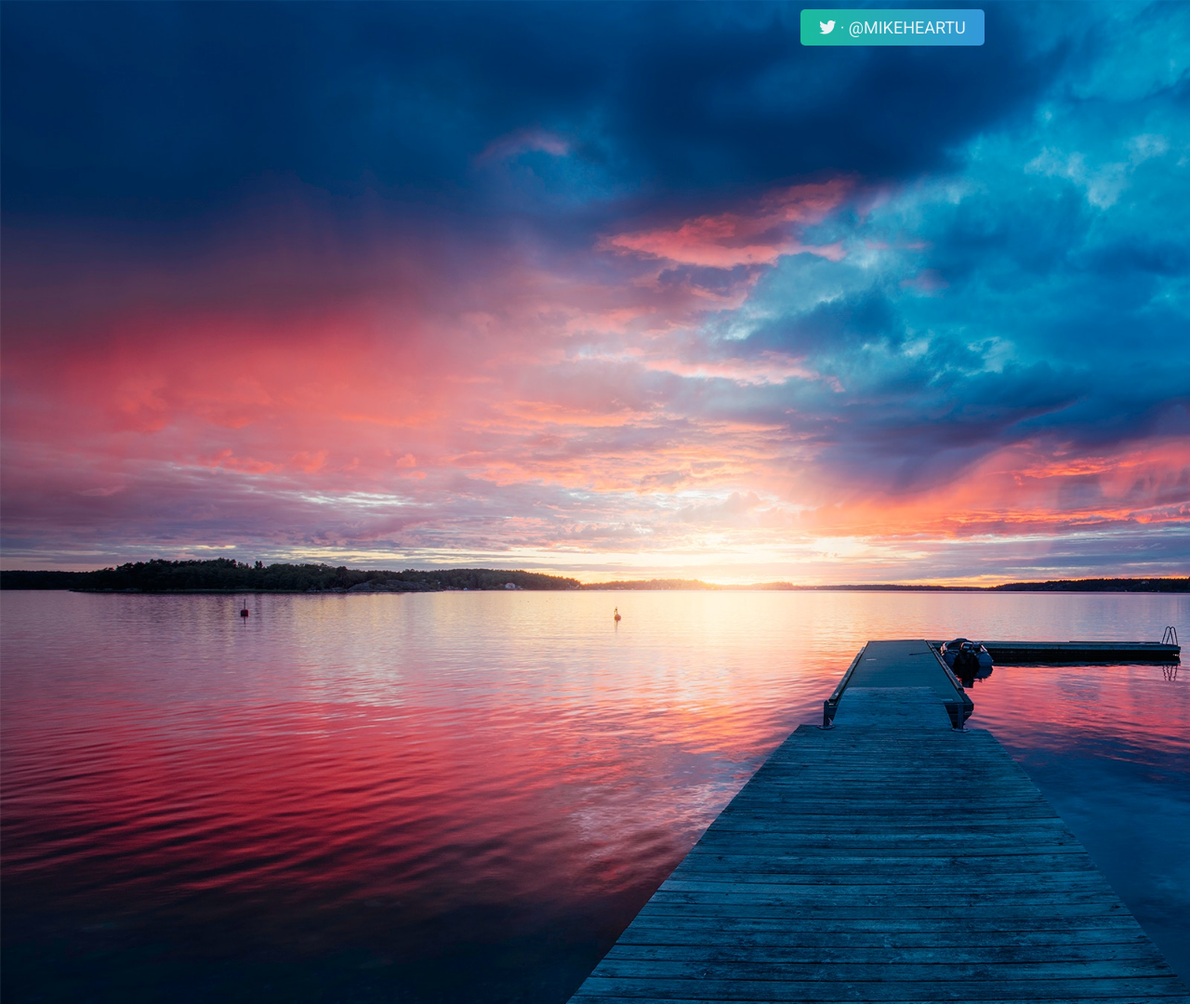
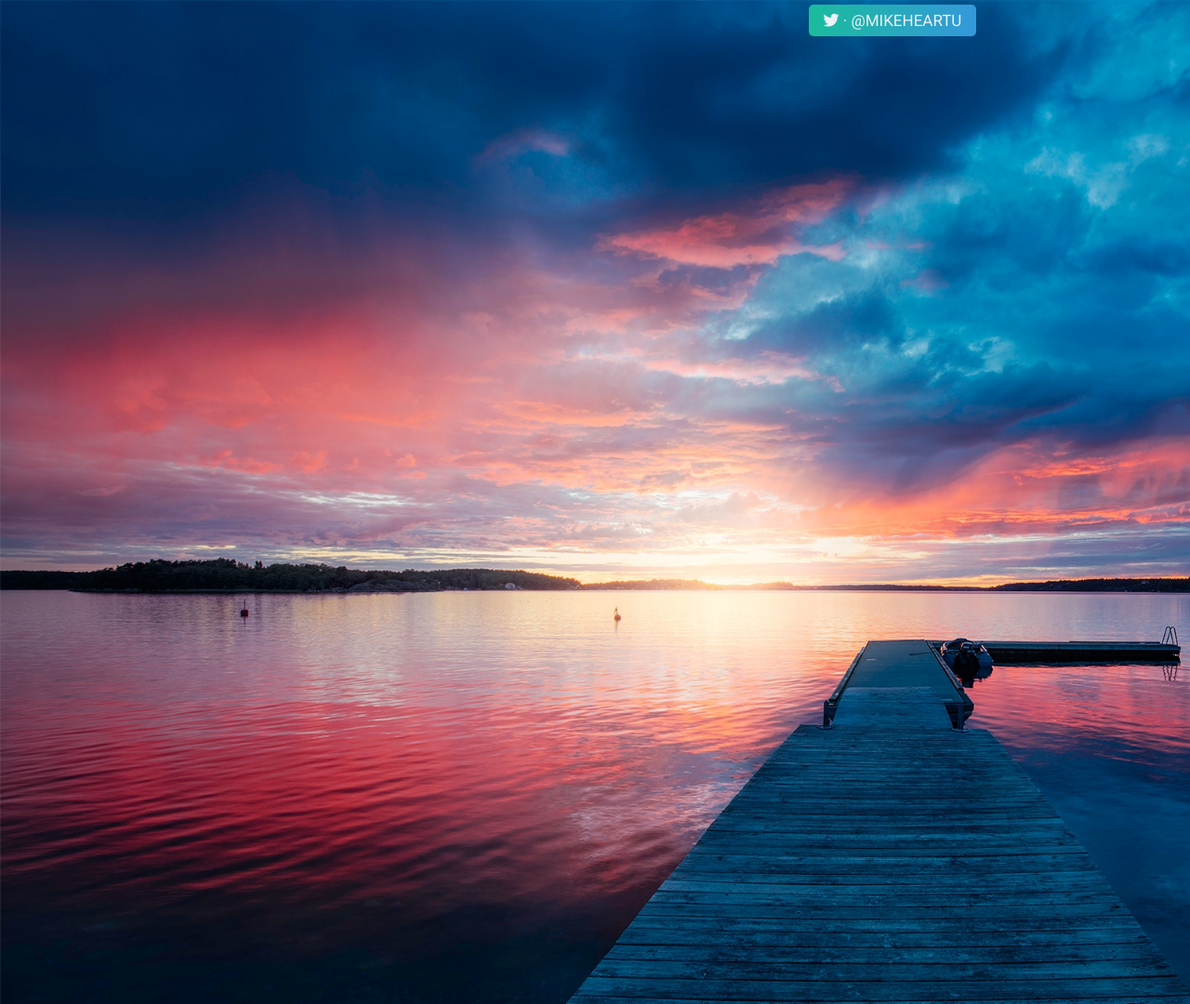
Before and after one commit to mikeHEARTu/mikeOS-v2, a plain HTML site: page minimal-alert.html in a window 1280 px wide. Shown: the top 1080 px of the page at 93% size. Drawn offline with Linux system fonts and the light colour scheme.

Commit message:
updated alert style

```diff
--- a/style.css
+++ b/style.css
@@ -437,14 +437,14 @@ body
 
 	display: inline-block;
 	color:#ebf1f5;
-	font-size: 18px;
+	font-size: 17px;
 	background: #6441A4;
 	background-image: linear-gradient(to right, #1abc9c, #3498db);
-	padding: 10px 20px;
+	padding: 8px 16px;
 	line-height: 1em;
-	margin-top: 10px;
-	margin-left: 10px;
-	margin-right:10px;
+	margin-top: 5px;
+	margin-left: 5px;
+	margin-right:5px;
 	border-radius: 5px;
 
 	animation-name:scaleIn;
```
